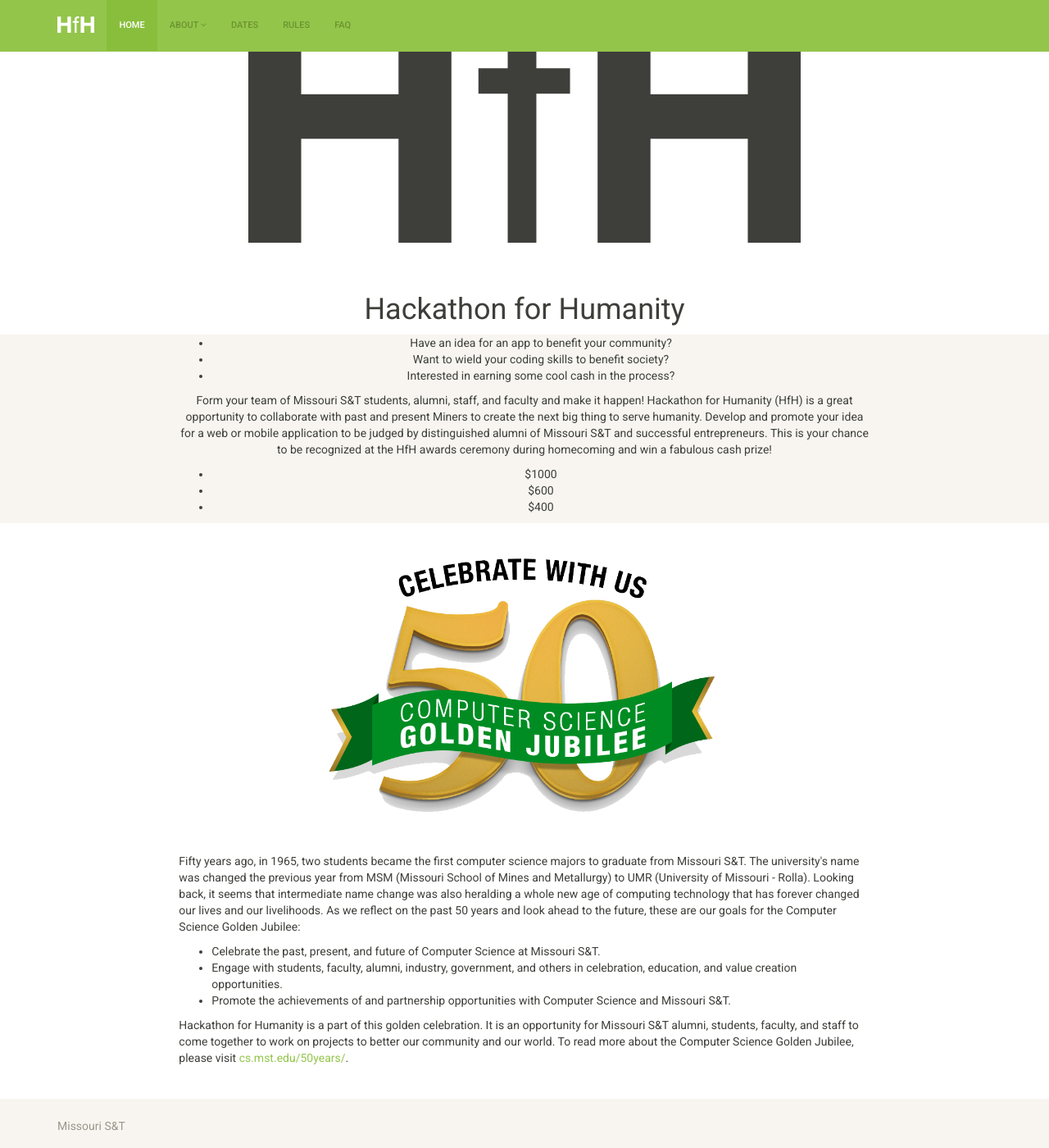
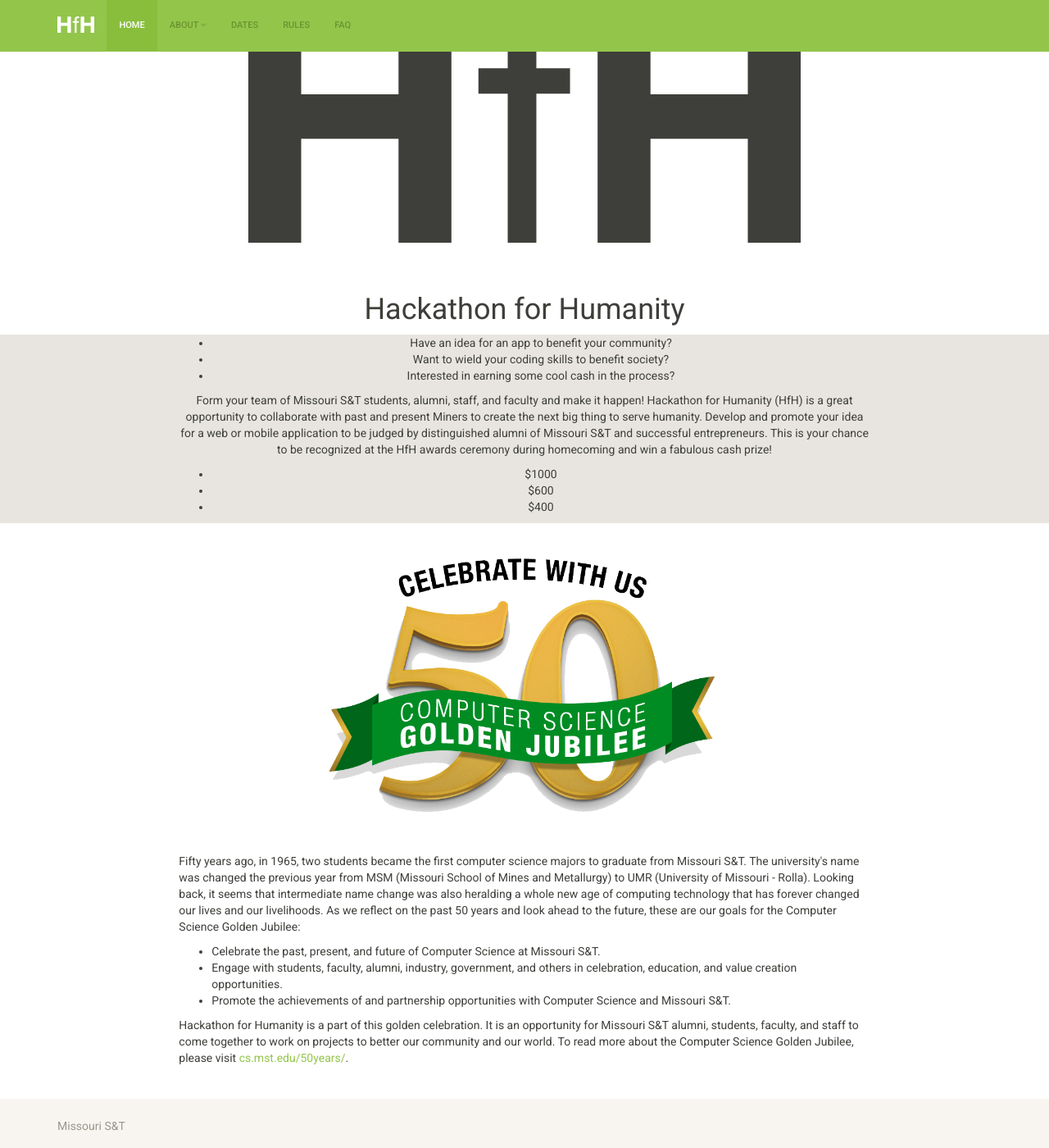
Before and after one commit to cmpsci-goldnjub/info, a Jekyll site: the page built from index.html, in a window 1280 px wide and 1400 px high, scrolled down 113 px. Shown: the whole window at 82% size. Built offline with Jekyll 4.4.1, drawn with Linux system fonts in a browser that asks for light colours.

Commit message:
Darken row-odd

```diff
--- a/css/main.scss
+++ b/css/main.scss
@@ -19,7 +19,7 @@
 
     .row-odd {
         padding: 0;
-        background-color: #f8f5f0;
+        background-color: #e8e5e0;
     }
 
 }
```
